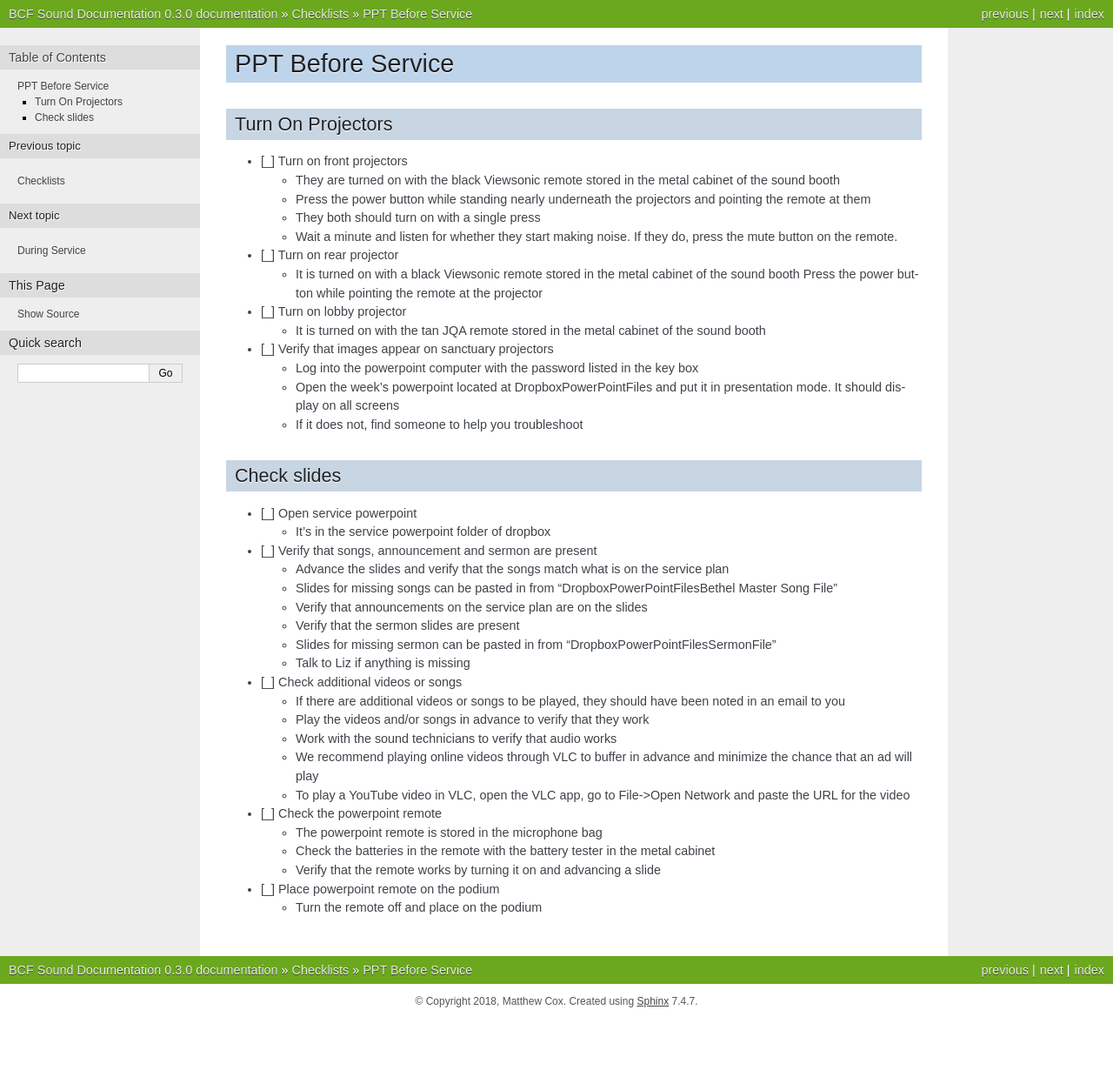
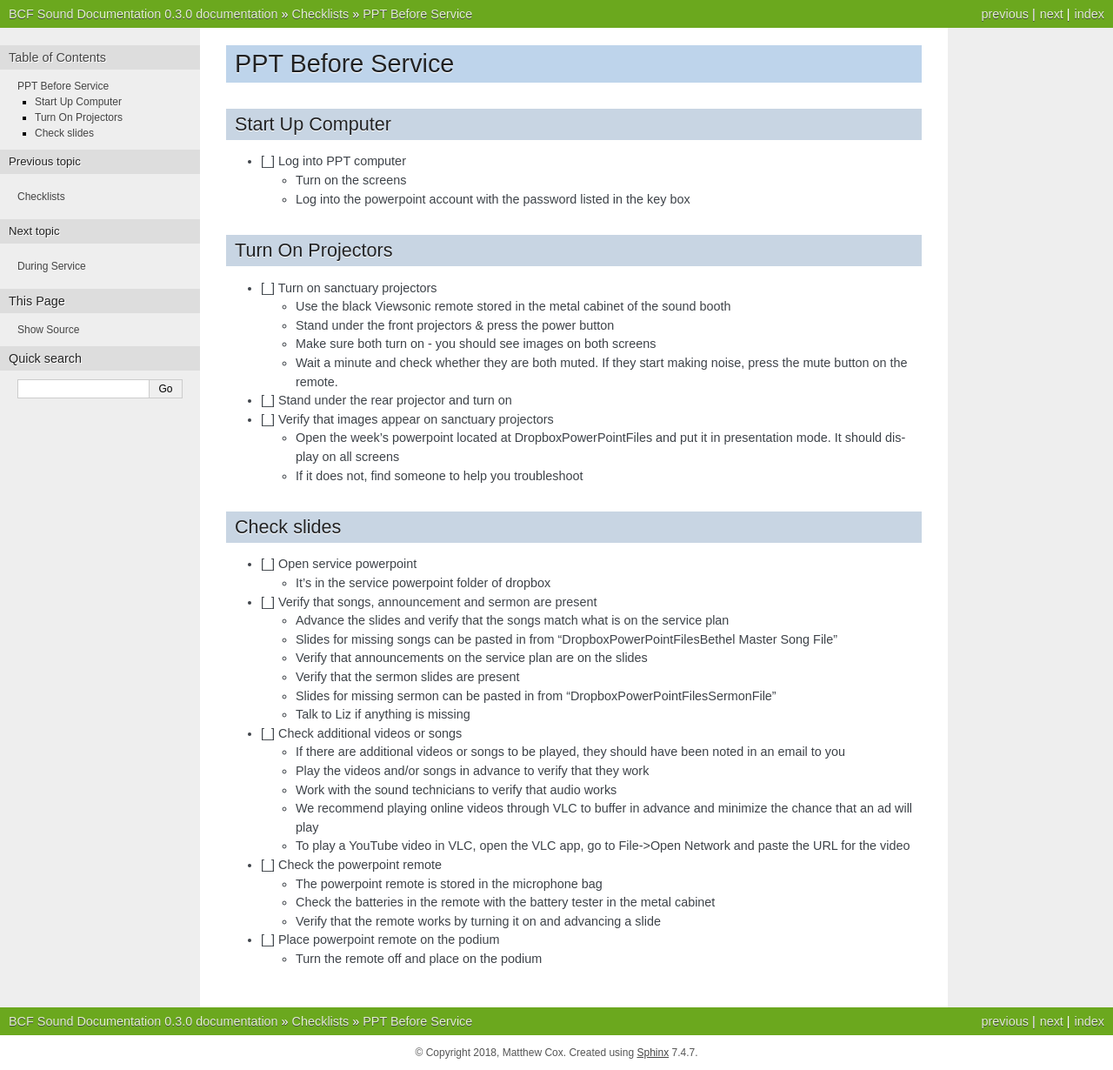
Before and after one commit to mr-mcox/bcf-sound-documentation, a Sphinx documentation site: the page built from docs/source/checklists/ppt/before_service.rst, in a window 1280 px wide. Shown: the whole page at 87% size. Built offline with Sphinx 7.4.7, drawn with Linux system fonts in a browser that asks for light colours; before the commit the page ends 1171 px from its top, so only the background shows below that.

```diff
--- a/docs/source/checklists/ppt/before_service.rst
+++ b/docs/source/checklists/ppt/before_service.rst
@@ -1,36 +1,35 @@
 PPT Before Service
 ===================
+
+Start Up Computer
+-------------------
+
+- [_] Log into PPT computer
+
+  .. ifconfig:: detail in ('high')
+
+    * Turn on the screens
+    * Log into the powerpoint account with the password listed in the key box
+
 
 Turn On Projectors
 -------------------
 
-- [_] Turn on front projectors
+- [_] Turn on sanctuary projectors
 
   .. ifconfig:: detail in ('high')
 
-    * They are turned on with the black Viewsonic remote stored in the metal cabinet of the sound booth
-    * Press the power button while standing nearly underneath the projectors and pointing the remote at them
-    * They both should turn on with a single press
-    * Wait a minute and listen for whether they start making noise. If they do, press the mute button on the remote.
+    * Use the black Viewsonic remote stored in the metal cabinet of the sound booth
+    * Stand under the front projectors & press the power button
+    * Make sure both turn on - you should see images on both screens
+    * Wait a minute and check whether they are both muted. If they start making noise, press the mute button on the remote.
 
-- [_] Turn on rear projector
-
-  .. ifconfig:: detail in ('high')
-
-    * It is turned on with a black Viewsonic remote stored in the metal cabinet of the sound booth
-      Press the power button while pointing the remote at the projector
-
-- [_] Turn on lobby projector
-
-  .. ifconfig:: detail in ('high')
-
-    * It is turned on with the tan JQA remote stored in the metal cabinet of the sound booth
+- [_] Stand under the rear projector and turn on
 
 - [_] Verify that images appear on sanctuary projectors
 
   .. ifconfig:: detail in ('high')
 
-    * Log into the powerpoint computer with the password listed in the key box
     * Open the week's powerpoint located at \Dropbox\PowerPointFiles and put it in presentation mode.
       It should display on all screens
     * If it does not, find someone to help you troubleshoot
--- a/docs/source/checklists/sound/during_practice.rst
+++ b/docs/source/checklists/sound/during_practice.rst
@@ -90,6 +90,7 @@ Ready translation equipment
     * Put on a receiver and check that speech into the wireless mic is heard in the headset
 
 - [_] Put box of translation supplies at the foot of the sound area stairs
+- [_] Put printed service order and slide deck on box
 
 Attend pre-service meeting
 ----------------------------
--- a/docs/source/index.rst
+++ b/docs/source/index.rst
@@ -6,6 +6,7 @@ Welcome to BCF Sound Documentation!
    :caption: Contents:
 
    checklists/main
+   changelog
 
 Indices and tables
 ==================
```
Also changed, not shown: docs/source/changelog.rst (added, +12 -0 lines), docs/source/checklists/sound/after_service.rst (+5 -7 lines), docs/source/checklists/sound/before_practice.rst (+5 -2 lines).
